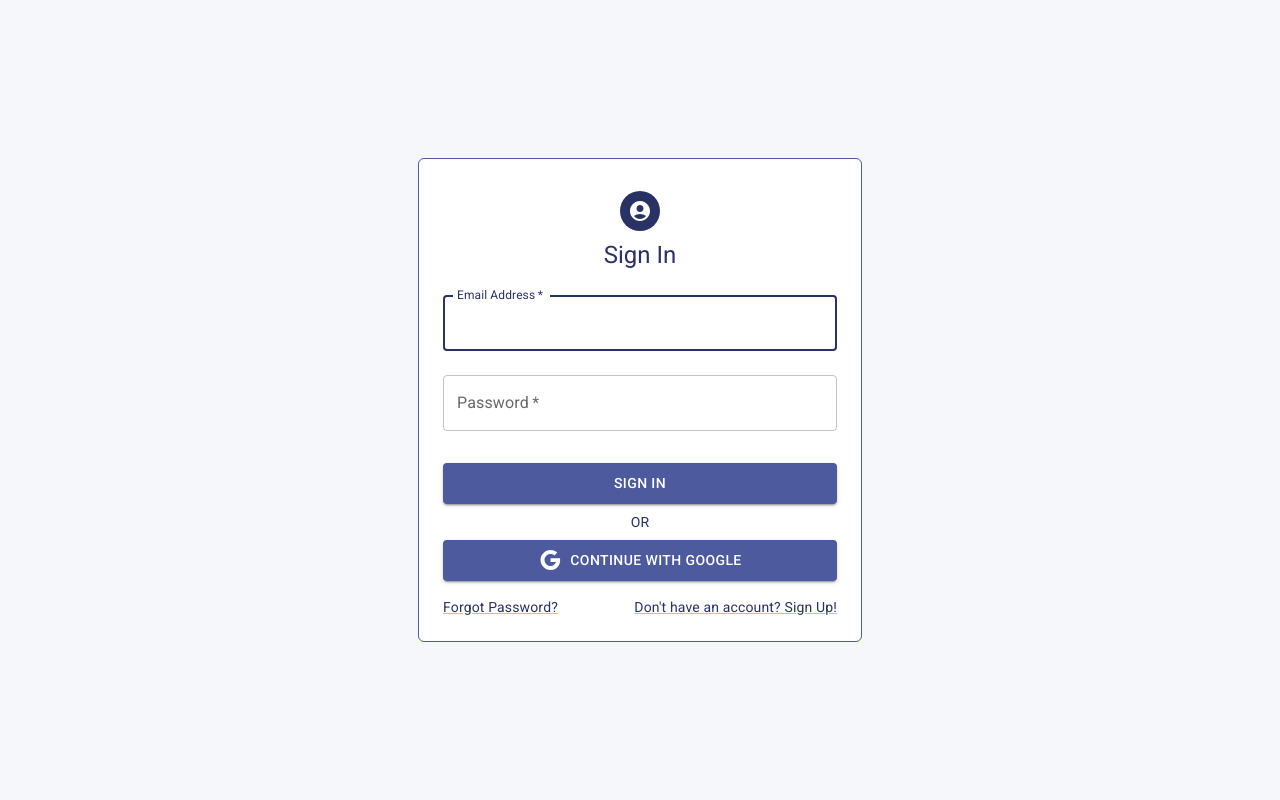
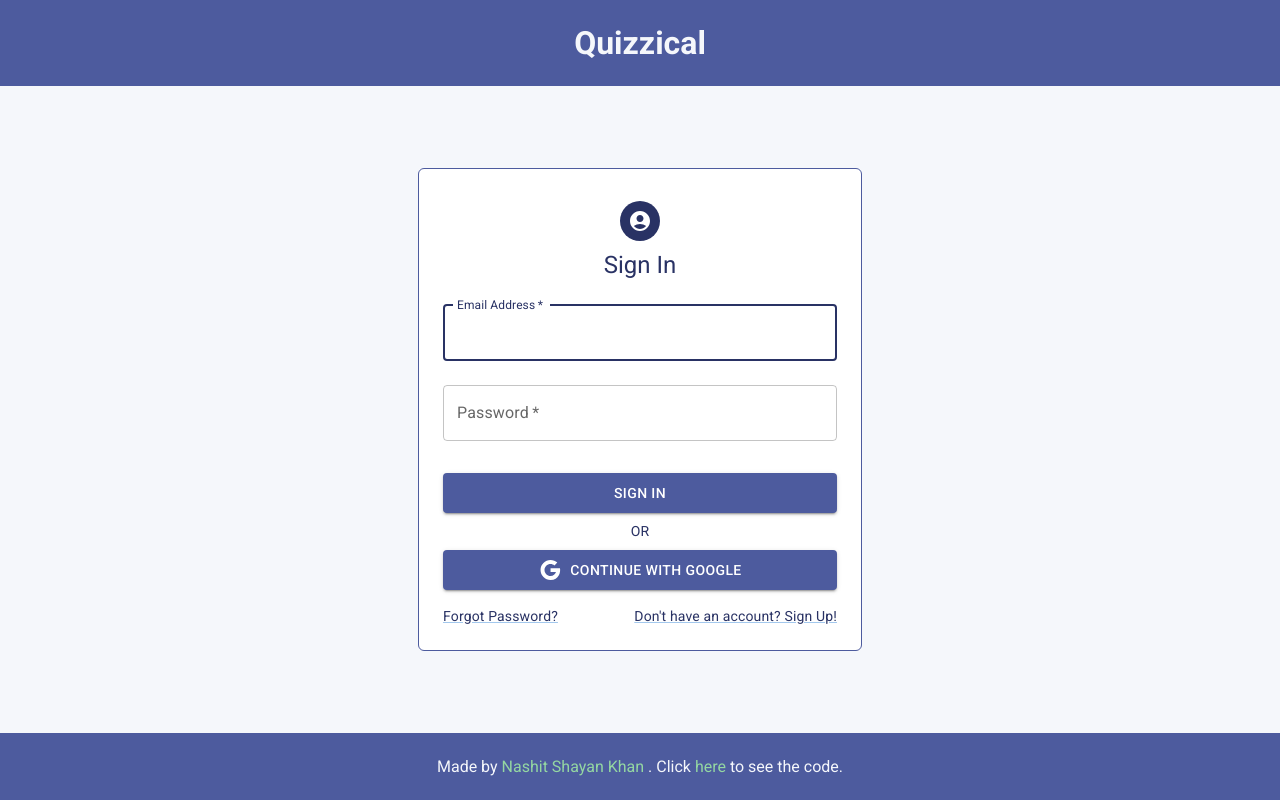
Before and after one commit to nashitshayan/quizzical, a React (Create React App) app: page / in a window 1280 px wide. Built offline with nearby package versions, Linux system fonts and the light colour scheme; no server answers.

Commit message:
Add header and footer

```diff
--- a/src/components/App.js
+++ b/src/components/App.js
@@ -3,6 +3,8 @@ import Login from './Auth/Login';
 import SignUp from './Auth/SignUp';
 import PasswordReset from './Auth/PasswordReset';
 import Home from './Quiz/Home';
+import Header from './Header';
+import Footer from './Footer';
 import ProtectedRoute from './Auth/ProtectedRoute';
 import { useState } from 'react';
 
@@ -18,6 +20,7 @@ function App() {
 	};
 	return (
 		<div className='app-wrapper'>
+			<Header />
 			<Routes>
 				<Route
 					path='/'
@@ -64,6 +67,7 @@ function App() {
 					}
 				/>
 			</Routes>
+			<Footer />
 		</div>
 	);
 }
--- /dev/null
+++ b/src/components/Footer.js
@@ -0,0 +1,27 @@
+import React from 'react';
+
+function Footer() {
+	return (
+		<footer>
+			Made by
+			<a
+				href='https://github.com/nashitshayan'
+				target='_blank'
+				rel='noreferrer'>
+				{' '}
+				Nashit Shayan Khan{' '}
+			</a>
+			. Click
+			<a
+				href='https://github.com/nashitshayan/quizzical'
+				target='_blank'
+				rel='noreferrer'>
+				{' '}
+				here{' '}
+			</a>
+			to see the code.
+		</footer>
+	);
+}
+
+export default Footer;
--- /dev/null
+++ b/src/components/Header.js
@@ -0,0 +1,11 @@
+import React from 'react';
+
+function Header() {
+	return (
+		<header>
+			<h1>Quizzical</h1>
+		</header>
+	);
+}
+
+export default Header;
--- a/src/styles/App.css
+++ b/src/styles/App.css
@@ -11,24 +11,29 @@
 	--clr--accent--one: #4d5b9e;
 	--clr--accent--two: #d6dbf5;
 	--clr--line: #dbdef0;
-	--clr--sucess: #94d7a2;
+	--clr--success: #94d7a2;
 	--clr--failure: #f8bcbc;
 }
 body {
-	/* border: 1px solid red; */
-	min-height: 100vh;
-	display: flex;
-	justify-content: center;
-	align-items: center;
 	background-color: var(--clr--primary);
 	color: var(--clr--secondary);
 	font-family: 'Roboto';
 }
+
 .app-wrapper {
 	/* border: 1px solid red; */
-	/* display: flex;
-	justify-content: center;
-	align-items: center; */
+	height: 100vh;
+	display: flex;
+	flex-direction: column;
+	justify-content: space-between;
+}
+
+header,
+footer {
+	background-color: var(--clr--accent--one);
+	color: var(--clr--primary);
+	padding: 1.5em;
+	text-align: center;
 }
 
 .auth-container {
@@ -46,3 +51,9 @@ body {
 .auth-container button:hover {
 	background-color: var(--clr--secondary);
 }
+
+footer a {
+	text-decoration: none;
+	color: var(--clr--success);
+	cursor: pointer;
+}
```
